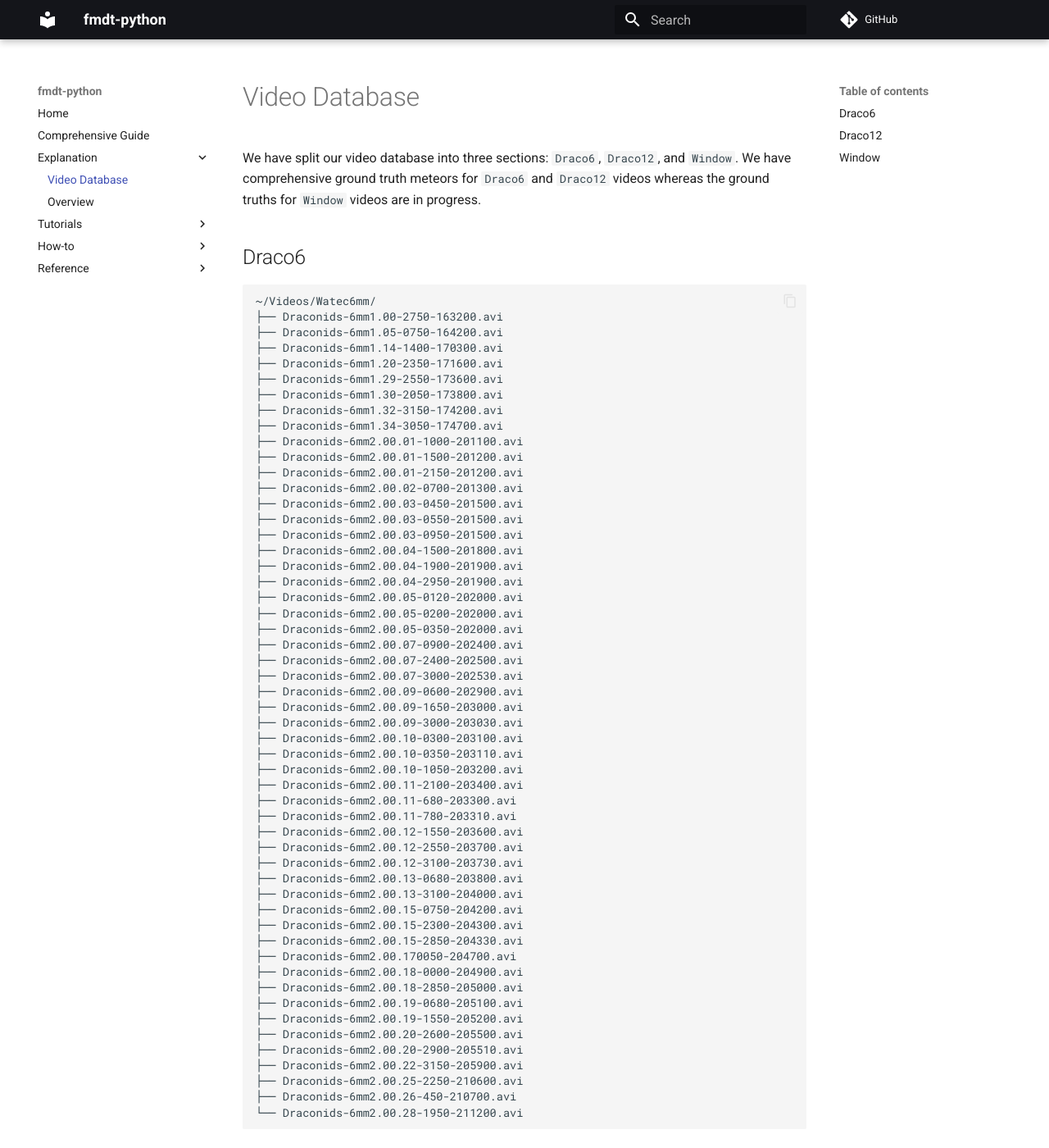
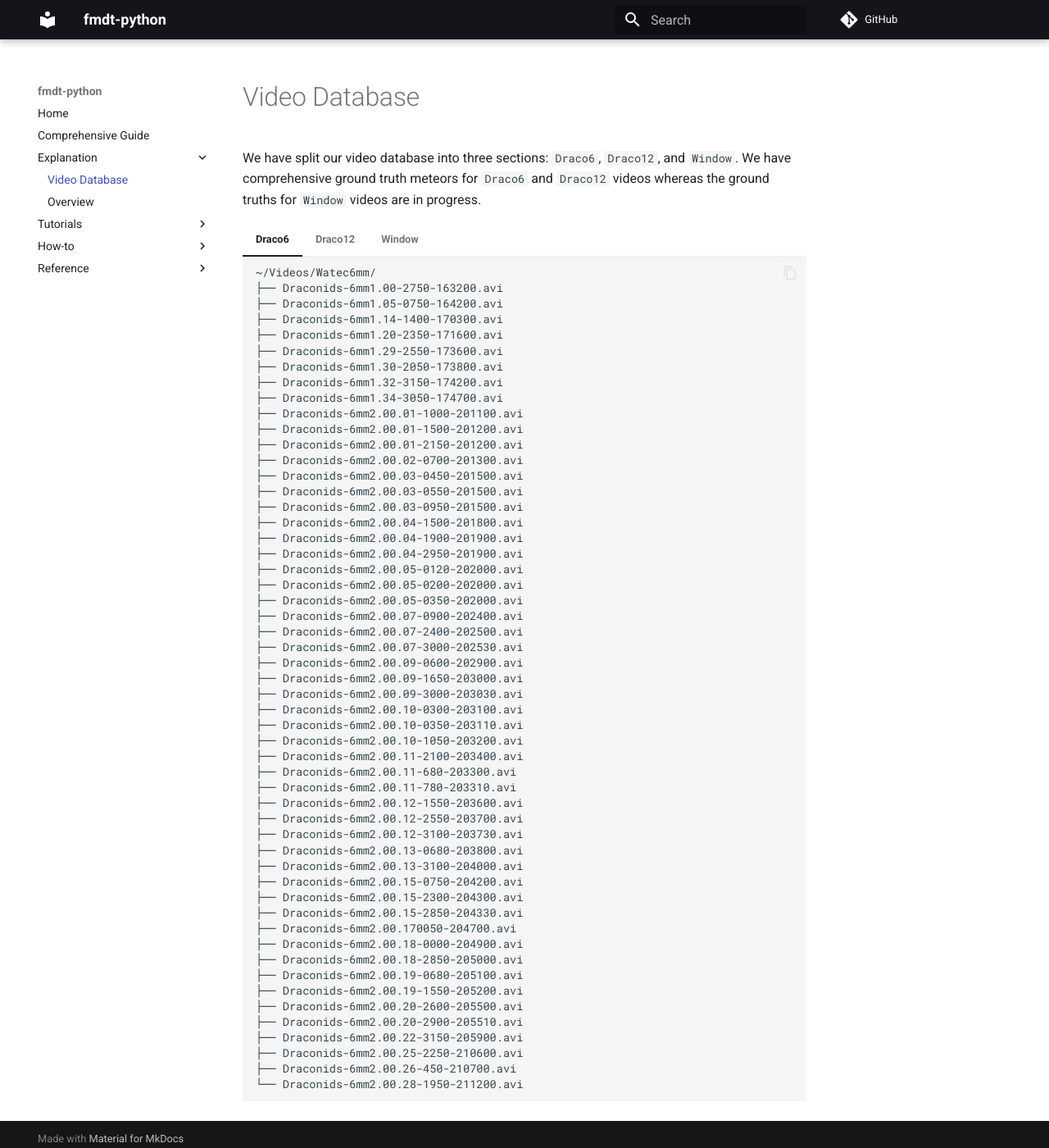
Before and after one commit to ejovo13/fmdt_python_clean, an MkDocs documentation site: the page built from docs/explanation/video_database.md, in a window 1280 px wide and 1400 px high. Shown: the whole window at 82% size. Built offline with MkDocs 1.6.1 and Material for MkDocs 9.7.7, drawn with Linux system fonts in a browser that asks for light colours; comment, search, counter and statistics services are not loaded; some of the changed text lies outside the part shown.

````diff
--- a/docs/explanation/video_database.md
+++ b/docs/explanation/video_database.md
@@ -2,124 +2,121 @@
 
 We have split our video database into three sections: `Draco6`, `Draco12`, and `Window`. We have comprehensive ground truth meteors for `Draco6` and `Draco12` videos whereas the ground truths for `Window` videos are in progress.
 
-## Draco6
 
-```bash
-~/Videos/Watec6mm/
-├── Draconids-6mm1.00-2750-163200.avi
-├── Draconids-6mm1.05-0750-164200.avi
-├── Draconids-6mm1.14-1400-170300.avi
-├── Draconids-6mm1.20-2350-171600.avi
-├── Draconids-6mm1.29-2550-173600.avi
-├── Draconids-6mm1.30-2050-173800.avi
-├── Draconids-6mm1.32-3150-174200.avi
-├── Draconids-6mm1.34-3050-174700.avi
-├── Draconids-6mm2.00.01-1000-201100.avi
-├── Draconids-6mm2.00.01-1500-201200.avi
-├── Draconids-6mm2.00.01-2150-201200.avi
-├── Draconids-6mm2.00.02-0700-201300.avi
-├── Draconids-6mm2.00.03-0450-201500.avi
-├── Draconids-6mm2.00.03-0550-201500.avi
-├── Draconids-6mm2.00.03-0950-201500.avi
-├── Draconids-6mm2.00.04-1500-201800.avi
-├── Draconids-6mm2.00.04-1900-201900.avi
-├── Draconids-6mm2.00.04-2950-201900.avi
-├── Draconids-6mm2.00.05-0120-202000.avi
-├── Draconids-6mm2.00.05-0200-202000.avi
-├── Draconids-6mm2.00.05-0350-202000.avi
-├── Draconids-6mm2.00.07-0900-202400.avi
-├── Draconids-6mm2.00.07-2400-202500.avi
-├── Draconids-6mm2.00.07-3000-202530.avi
-├── Draconids-6mm2.00.09-0600-202900.avi
-├── Draconids-6mm2.00.09-1650-203000.avi
-├── Draconids-6mm2.00.09-3000-203030.avi
-├── Draconids-6mm2.00.10-0300-203100.avi
-├── Draconids-6mm2.00.10-0350-203110.avi
-├── Draconids-6mm2.00.10-1050-203200.avi
-├── Draconids-6mm2.00.11-2100-203400.avi
-├── Draconids-6mm2.00.11-680-203300.avi
-├── Draconids-6mm2.00.11-780-203310.avi
-├── Draconids-6mm2.00.12-1550-203600.avi
-├── Draconids-6mm2.00.12-2550-203700.avi
-├── Draconids-6mm2.00.12-3100-203730.avi
-├── Draconids-6mm2.00.13-0680-203800.avi
-├── Draconids-6mm2.00.13-3100-204000.avi
-├── Draconids-6mm2.00.15-0750-204200.avi
-├── Draconids-6mm2.00.15-2300-204300.avi
-├── Draconids-6mm2.00.15-2850-204330.avi
-├── Draconids-6mm2.00.170050-204700.avi
-├── Draconids-6mm2.00.18-0000-204900.avi
-├── Draconids-6mm2.00.18-2850-205000.avi
-├── Draconids-6mm2.00.19-0680-205100.avi
-├── Draconids-6mm2.00.19-1550-205200.avi
-├── Draconids-6mm2.00.20-2600-205500.avi
-├── Draconids-6mm2.00.20-2900-205510.avi
-├── Draconids-6mm2.00.22-3150-205900.avi
-├── Draconids-6mm2.00.25-2250-210600.avi
-├── Draconids-6mm2.00.26-450-210700.avi
-└── Draconids-6mm2.00.28-1950-211200.avi
-```
+=== "Draco6"
 
-## Draco12
+    ``` bash
+    ~/Videos/Watec6mm/
+    ├── Draconids-6mm1.00-2750-163200.avi
+    ├── Draconids-6mm1.05-0750-164200.avi
+    ├── Draconids-6mm1.14-1400-170300.avi
+    ├── Draconids-6mm1.20-2350-171600.avi
+    ├── Draconids-6mm1.29-2550-173600.avi
+    ├── Draconids-6mm1.30-2050-173800.avi
+    ├── Draconids-6mm1.32-3150-174200.avi
+    ├── Draconids-6mm1.34-3050-174700.avi
+    ├── Draconids-6mm2.00.01-1000-201100.avi
+    ├── Draconids-6mm2.00.01-1500-201200.avi
+    ├── Draconids-6mm2.00.01-2150-201200.avi
+    ├── Draconids-6mm2.00.02-0700-201300.avi
+    ├── Draconids-6mm2.00.03-0450-201500.avi
+    ├── Draconids-6mm2.00.03-0550-201500.avi
+    ├── Draconids-6mm2.00.03-0950-201500.avi
+    ├── Draconids-6mm2.00.04-1500-201800.avi
+    ├── Draconids-6mm2.00.04-1900-201900.avi
+    ├── Draconids-6mm2.00.04-2950-201900.avi
+    ├── Draconids-6mm2.00.05-0120-202000.avi
+    ├── Draconids-6mm2.00.05-0200-202000.avi
+    ├── Draconids-6mm2.00.05-0350-202000.avi
+    ├── Draconids-6mm2.00.07-0900-202400.avi
+    ├── Draconids-6mm2.00.07-2400-202500.avi
+    ├── Draconids-6mm2.00.07-3000-202530.avi
+    ├── Draconids-6mm2.00.09-0600-202900.avi
+    ├── Draconids-6mm2.00.09-1650-203000.avi
+    ├── Draconids-6mm2.00.09-3000-203030.avi
+    ├── Draconids-6mm2.00.10-0300-203100.avi
+    ├── Draconids-6mm2.00.10-0350-203110.avi
+    ├── Draconids-6mm2.00.10-1050-203200.avi
+    ├── Draconids-6mm2.00.11-2100-203400.avi
+    ├── Draconids-6mm2.00.11-680-203300.avi
+    ├── Draconids-6mm2.00.11-780-203310.avi
+    ├── Draconids-6mm2.00.12-1550-203600.avi
+    ├── Draconids-6mm2.00.12-2550-203700.avi
+    ├── Draconids-6mm2.00.12-3100-203730.avi
+    ├── Draconids-6mm2.00.13-0680-203800.avi
+    ├── Draconids-6mm2.00.13-3100-204000.avi
+    ├── Draconids-6mm2.00.15-0750-204200.avi
+    ├── Draconids-6mm2.00.15-2300-204300.avi
+    ├── Draconids-6mm2.00.15-2850-204330.avi
+    ├── Draconids-6mm2.00.170050-204700.avi
+    ├── Draconids-6mm2.00.18-0000-204900.avi
+    ├── Draconids-6mm2.00.18-2850-205000.avi
+    ├── Draconids-6mm2.00.19-0680-205100.avi
+    ├── Draconids-6mm2.00.19-1550-205200.avi
+    ├── Draconids-6mm2.00.20-2600-205500.avi
+    ├── Draconids-6mm2.00.20-2900-205510.avi
+    ├── Draconids-6mm2.00.22-3150-205900.avi
+    ├── Draconids-6mm2.00.25-2250-210600.avi
+    ├── Draconids-6mm2.00.26-450-210700.avi
+    └── Draconids-6mm2.00.28-1950-211200.avi
+    ```
 
-```bash
-~/Videos/Watec6mm/
-├── Draconids-12mm1.01-1950-163100.avi
-├── Draconids-12mm1.02-1500-163500.avi
-├── Draconids-12mm1.09-800-164900.avi
-├── Draconids-12mm1.11-150-165300.avi
-├── Draconids-12mm1.13-1350-165800.avi
-├── Draconids-12mm1.15-650-170200.avi
-├── Draconids-12mm1.16-250-170400.avi
-├── Draconids-12mm1.19-2400-171200.avi
-├── Draconids-12mm1.20-650-171300.avi
-├── Draconids-12mm1.26-3100-172700.avi
-├── Draconids-12mm1.27-2800-173000.avi
-├── Draconids-12mm1.28-350-173100.avi
-├── Draconids-12mm1.30-1700-173600.avi
-├── Draconids-12mm1.33-2350-174300.avi
-├── Draconids-12mm2.00.01-3000-201200.avi
-├── Draconids-12mm2.00.01-3100-201200.avi
-├── Draconids-12mm2.00.02-1550-201300.avi
-├── Draconids-12mm2.00.02-2950-201400.avi
-├── Draconids-12mm2.00.03-2000-201600.avi
-├── Draconids-12mm2.00.03-550-201500.avi
-├── Draconids-12mm2.00.04-1550-201900.avi
-├── Draconids-12mm2.00.04-2550-201900.avi
-├── Draconids-12mm2.00.04-750-201800.avi
-├── Draconids-12mm2.00.05-150-202000.avi
-├── Draconids-12mm2.00.05-1600-202100.avi
-├── Draconids-12mm2.00.05-2900-202100.avi
-├── Draconids-12mm2.00.05-2950-202100.avi
-├── Draconids-12mm2.00.06-1400-202200.avi
-├── Draconids-12mm2.00.08-3250-202700.avi
-├── Draconids-12mm2.00.09-1250-202900.avi
-├── Draconids-12mm2.00.09-1450-202900.avi
-├── Draconids-12mm2.00.11-650-203300.avi
-├── Draconids-12mm2.00.14-800-204000.avi
-├── Draconids-12mm2.00.15-1850-204300.avi
-├── Draconids-12mm2.00.15-2950-204300.avi
-├── Draconids-12mm2.00.15-3050-204300.avi
-├── Draconids-12mm2.00.21-1250-205500.avi
-├── Draconids-12mm2.00.22-2250-205900.avi
-├── Draconids-12mm2.00.27-1750-210900.avi
-├── Draconids-12mm2.00.28-1800-211100.avi
-└── Draconids-12mm2.00.28-2400-211200.avi
-```
+=== "Draco12"
+    ```bash
+    ~/Videos/Watec6mm/
+    ├── Draconids-12mm1.01-1950-163100.avi
+    ├── Draconids-12mm1.02-1500-163500.avi
+    ├── Draconids-12mm1.09-800-164900.avi
+    ├── Draconids-12mm1.11-150-165300.avi
+    ├── Draconids-12mm1.13-1350-165800.avi
+    ├── Draconids-12mm1.15-650-170200.avi
+    ├── Draconids-12mm1.16-250-170400.avi
+    ├── Draconids-12mm1.19-2400-171200.avi
+    ├── Draconids-12mm1.20-650-171300.avi
+    ├── Draconids-12mm1.26-3100-172700.avi
+    ├── Draconids-12mm1.27-2800-173000.avi
+    ├── Draconids-12mm1.28-350-173100.avi
+    ├── Draconids-12mm1.30-1700-173600.avi
+    ├── Draconids-12mm1.33-2350-174300.avi
+    ├── Draconids-12mm2.00.01-3000-201200.avi
+    ├── Draconids-12mm2.00.01-3100-201200.avi
+    ├── Draconids-12mm2.00.02-1550-201300.avi
+    ├── Draconids-12mm2.00.02-2950-201400.avi
+    ├── Draconids-12mm2.00.03-2000-201600.avi
+    ├── Draconids-12mm2.00.03-550-201500.avi
+    ├── Draconids-12mm2.00.04-1550-201900.avi
+    ├── Draconids-12mm2.00.04-2550-201900.avi
+    ├── Draconids-12mm2.00.04-750-201800.avi
+    ├── Draconids-12mm2.00.05-150-202000.avi
+    ├── Draconids-12mm2.00.05-1600-202100.avi
+    ├── Draconids-12mm2.00.05-2900-202100.avi
+    ├── Draconids-12mm2.00.05-2950-202100.avi
+    ├── Draconids-12mm2.00.06-1400-202200.avi
+    ├── Draconids-12mm2.00.08-3250-202700.avi
+    ├── Draconids-12mm2.00.09-1250-202900.avi
+    ├── Draconids-12mm2.00.09-1450-202900.avi
+    ├── Draconids-12mm2.00.11-650-203300.avi
+    ├── Draconids-12mm2.00.14-800-204000.avi
+    ├── Draconids-12mm2.00.15-1850-204300.avi
+    ├── Draconids-12mm2.00.15-2950-204300.avi
+    ├── Draconids-12mm2.00.15-3050-204300.avi
+    ├── Draconids-12mm2.00.21-1250-205500.avi
+    ├── Draconids-12mm2.00.22-2250-205900.avi
+    ├── Draconids-12mm2.00.27-1750-210900.avi
+    ├── Draconids-12mm2.00.28-1800-211100.avi
+    └── Draconids-12mm2.00.28-2400-211200.avi
+    ```
 
-## Window
+=== "Window"
 
-
-
-
-```bash
-~/Videos/Window/
-├── 2022_05_31_tauh_34_meteors.mp4  # Commonly our used as demo.mp4
-├── window_3_sony_0400-0405UTC.mp4
-├── window_3_sony_0405-0410UTC.mp4
-├── window_3_sony_0410-0415UTC.mp4
-├── window_3_sony_0415-0420UTC.mp4
-├── window_3_sony_0420-0425UTC.mp4
-├── window_3_sony_0425-0430UTC.mp4
-└── window_3_sony_0500-0505UTC.mp4
-```
+    ```bash
+    ~/Videos/Window/
+    ├── 2022_05_31_tauh_34_meteors.mp4  # Commonly our used as demo.mp4
+    ├── window_3_sony_0400-0405UTC.mp4
+    ├── window_3_sony_0405-0410UTC.mp4
+    ├── window_3_sony_0410-0415UTC.mp4
+    ├── window_3_sony_0415-0420UTC.mp4
+    ├── window_3_sony_0420-0425UTC.mp4
+    ├── window_3_sony_0425-0430UTC.mp4
+    └── window_3_sony_0500-0505UTC.mp4
+    ```
--- a/mkdocs.yml
+++ b/mkdocs.yml
@@ -8,6 +8,8 @@ repo_url: https://github.com/ejovo13/fmdt_python_clean
 theme:
   features:
     - content.code.copy
+    - content.code.annotate
+
   name: material
   palette:
     scheme: default
@@ -20,7 +22,7 @@ theme:
     tip: octicons/squirrel-16
     success: octicons/check-16
     question: octicons/question-16
-    warning: octicons/alert-16
+    warning: simple/meteor
     failure: octicons/x-circle-16
     danger: octicons/zap-16
     bug: octicons/bug-16
@@ -31,7 +33,20 @@ theme:
 markdown_extensions:
   - admonition
   - pymdownx.details
-  - pymdownx.superfences
+  - pymdownx.superfences:
+      custom_fences:
+            - name: mermaid
+              class: mermaid
+              format: !!python/name:pymdownx.superfences.fence_code_format
+  - pymdownx.highlight:
+      anchor_linenums: true
+      line_spans: __span
+      pygments_lang_class: true
+  - pymdownx.inlinehilite
+  - pymdownx.snippets
+  - pymdownx.tabbed:
+      alternate_style: true
+
 
 
 nav:
````
Also changed, not shown: docs/howto/0_initialization.md (+3 -11 lines), docs/iz_one_and_only.md (+90 -43 lines), docs/tutorials/1_detecting_meteors.md (+2 -2 lines).
